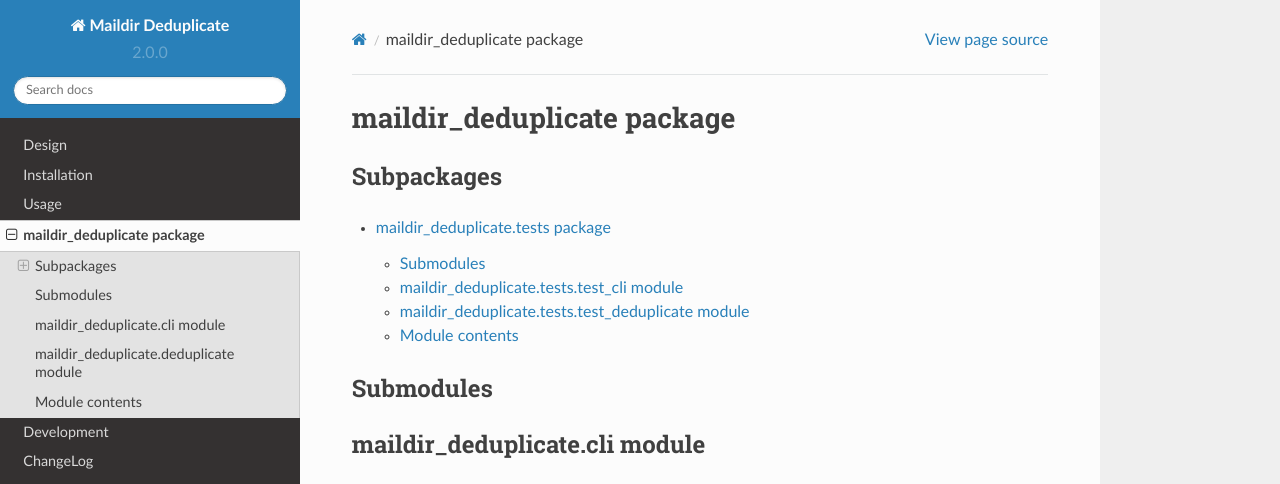
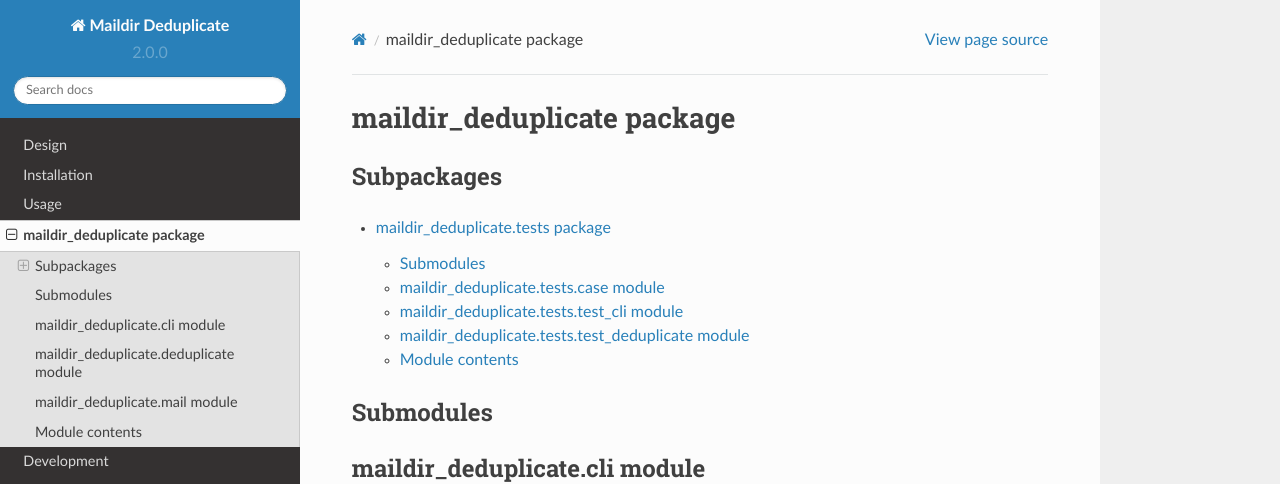
Before and after one commit to kdeldycke/mail-deduplicate, a Sphinx documentation site: the page built from docs/maildir_deduplicate.rst, in a window 1280 px wide and 1337 px high. Shown: the top 484 px of the window. Built offline with Sphinx 7.4.7 and the Read the Docs theme 2.0.0, drawn with Linux system fonts in a browser that asks for light colours; pages that are not in the unit, such as notebooks, are missing from menus; some of the changed text lies outside the part shown; grey boxes are pictures that could not be loaded.

Commit message:
Add missing modules.

```diff
--- a/docs/maildir_deduplicate.rst
+++ b/docs/maildir_deduplicate.rst
@@ -27,6 +27,14 @@ maildir_deduplicate.deduplicate module
     :undoc-members:
     :show-inheritance:
 
+maildir_deduplicate.mail module
+-------------------------------
+
+.. automodule:: maildir_deduplicate.mail
+    :members:
+    :undoc-members:
+    :show-inheritance:
+
 
 Module contents
 ---------------
```
Also changed, not shown: docs/maildir_deduplicate.tests.rst (+8 -0 lines).
